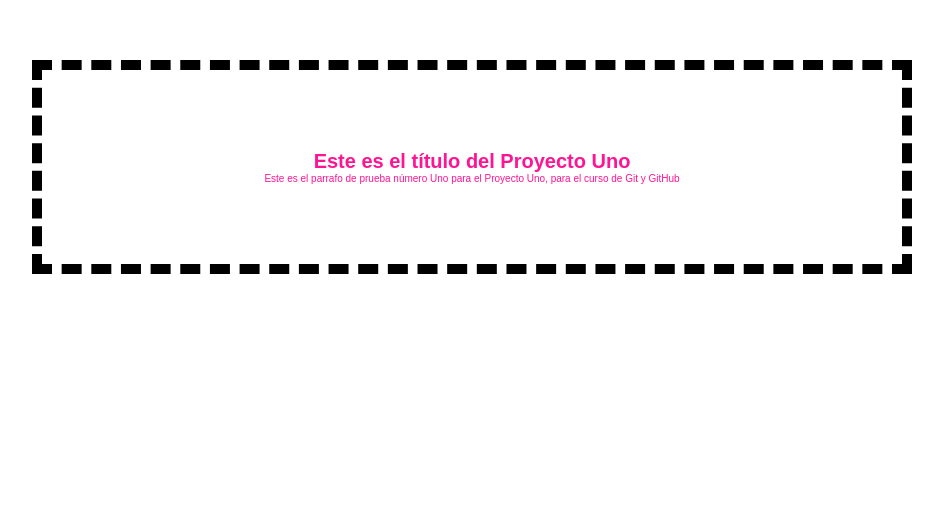
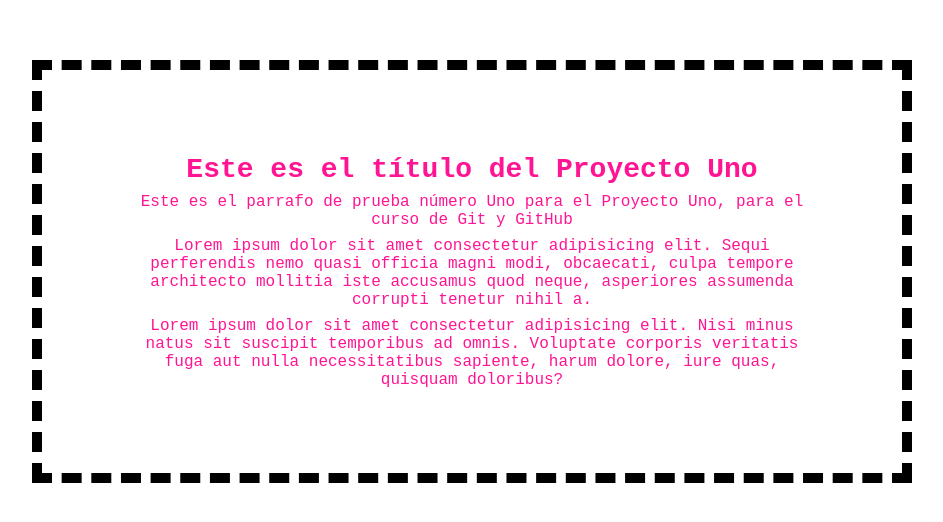
Before and after one commit to tutinjg/git-proyecto_01, a plain HTML site: page index.html in a window 1280 px wide. Shown: the part 140-662 px from the top of the page, without its empty margins (168-1111 px from the left). Drawn offline with Linux system fonts and the light colour scheme.

Commit message:
Este commit se realiza en la rama main antes de hacer el merge con la rama cabecera

```diff
--- a/index.html
+++ b/index.html
@@ -11,6 +11,8 @@
     <div class="container">
         <h1>Este es el título del Proyecto Uno</h1>
         <p>Este es el parrafo de prueba número Uno para el Proyecto Uno, para el curso de Git y GitHub</p>
+        <p>Lorem ipsum dolor sit amet consectetur adipisicing elit. Sequi perferendis nemo quasi officia magni modi, obcaecati, culpa tempore architecto mollitia iste accusamus quod neque, asperiores assumenda corrupti tenetur nihil a.</p>
+        <p>Lorem ipsum dolor sit amet consectetur adipisicing elit. Nisi minus natus sit suscipit temporibus ad omnis. Voluptate corporis veritatis fuga aut nulla necessitatibus sapiente, harum dolore, iure quas, quisquam doloribus?</p>
     </div>
 </body>
 </html>
--- a/style.css
+++ b/style.css
@@ -8,7 +8,7 @@ html {
 }
 body {
     color: deeppink;
-    font-family: Arial, Helvetica, sans-serif;
+    font-family: 'Courier New', Courier, monospace;
     align-items: center;
 }
 .container {
@@ -18,3 +18,11 @@ body {
     align-items: center;
     text-align: center;
 }
+div h1 {
+    padding: 4px;
+    font-size: 28px;
+}
+div p {
+    padding: 4px;
+    font-size: 16px;
+}
```
